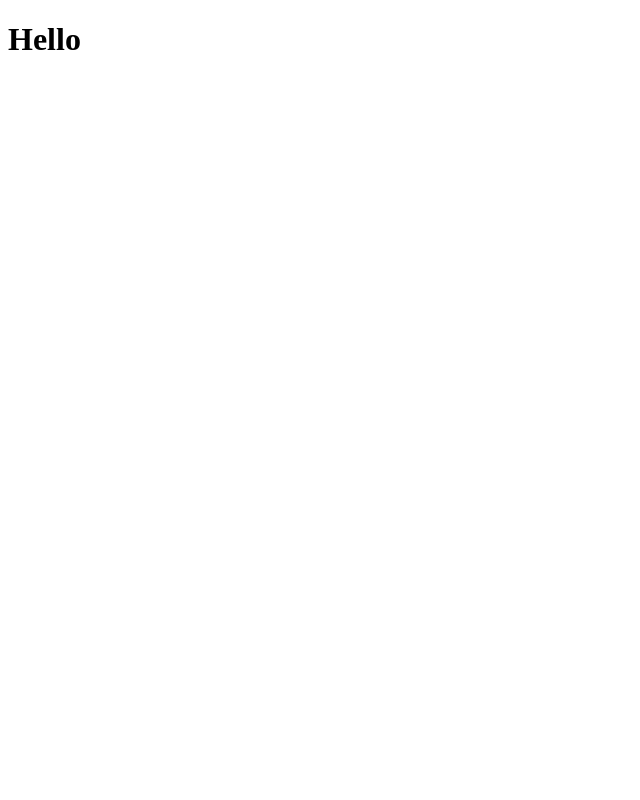
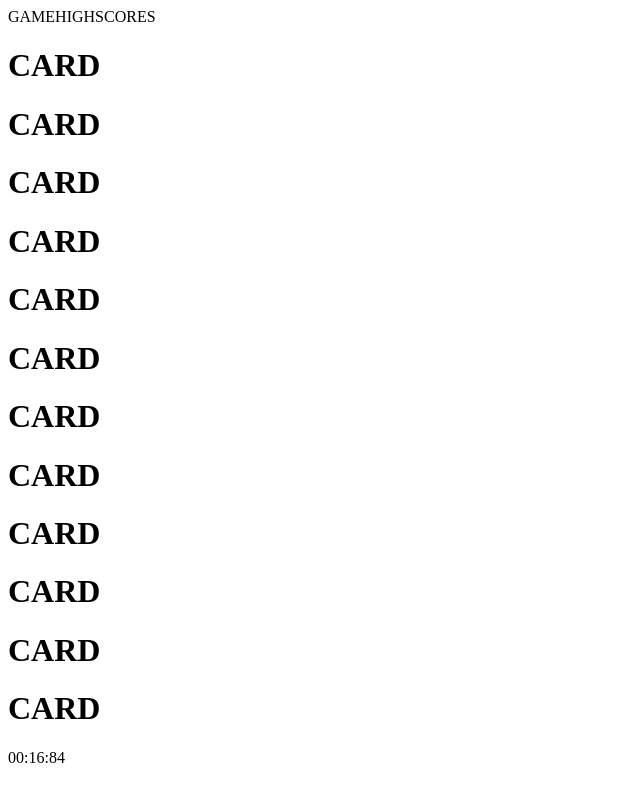
Before and after one commit to AndrejBerezni/MemoryWars, a React (Create React App) app: page / in a window 1280 px wide. Shown: the whole page, without its empty margins (0-640 px from the left). Built offline with nearby package versions, Linux system fonts and the light colour scheme; the HTML template or start-up script is replaced by a standard one.

Commit message:
define basic components

```diff
--- a/src/App.js
+++ b/src/App.js
@@ -1,10 +1,18 @@
+import React from 'react';
 import './App.css';
+
+import Navigation from './components/Navigation';
+import Game from './components/Game';
+import Highscores from './components/Highscores';
+import Score from './components/Score';
 
 function App() {
   return (
-    <div>
-     <h1>Hello</h1>
-    </div>
+    <>
+     <Navigation />
+     <Game />
+     <Score />
+    </>
   );
 }
 
--- /dev/null
+++ b/src/components/Card.jsx
@@ -0,0 +1,9 @@
+import React from 'react';
+
+export default function Card() {
+    return (
+        <>
+            <h1>CARD</h1>
+        </>
+    )
+}
--- /dev/null
+++ b/src/components/Game.jsx
@@ -0,0 +1,22 @@
+import React from 'react';
+
+import Card from './Card';
+
+export default function Game() {
+    return (
+        <>
+            <Card />
+            <Card />
+            <Card />
+            <Card />
+            <Card />
+            <Card />
+            <Card />
+            <Card />
+            <Card />
+            <Card />
+            <Card />
+            <Card />
+        </>
+    )
+}
--- /dev/null
+++ b/src/components/Highscores.jsx
@@ -0,0 +1,13 @@
+import React from 'react';
+
+export default function Highscores() {
+    return (
+        <>
+        <ol>
+            <li>Kiara</li>
+            <li>Pai</li>
+            <li>Mae</li>
+        </ol>
+        </>
+    )
+}
--- /dev/null
+++ b/src/components/Navigation.jsx
@@ -0,0 +1,10 @@
+import React from "react"
+
+export default function Navigation() {
+    return (
+        <>
+        <a>GAME</a>
+        <a>HIGHSCORES</a>
+        </>
+    )
+}
--- /dev/null
+++ b/src/components/Score.jsx
@@ -0,0 +1,9 @@
+import React from 'react';
+
+export default function Score() {
+    return (
+        <>
+        <p>00:16:84</p>
+        </>
+    )
+}
```
